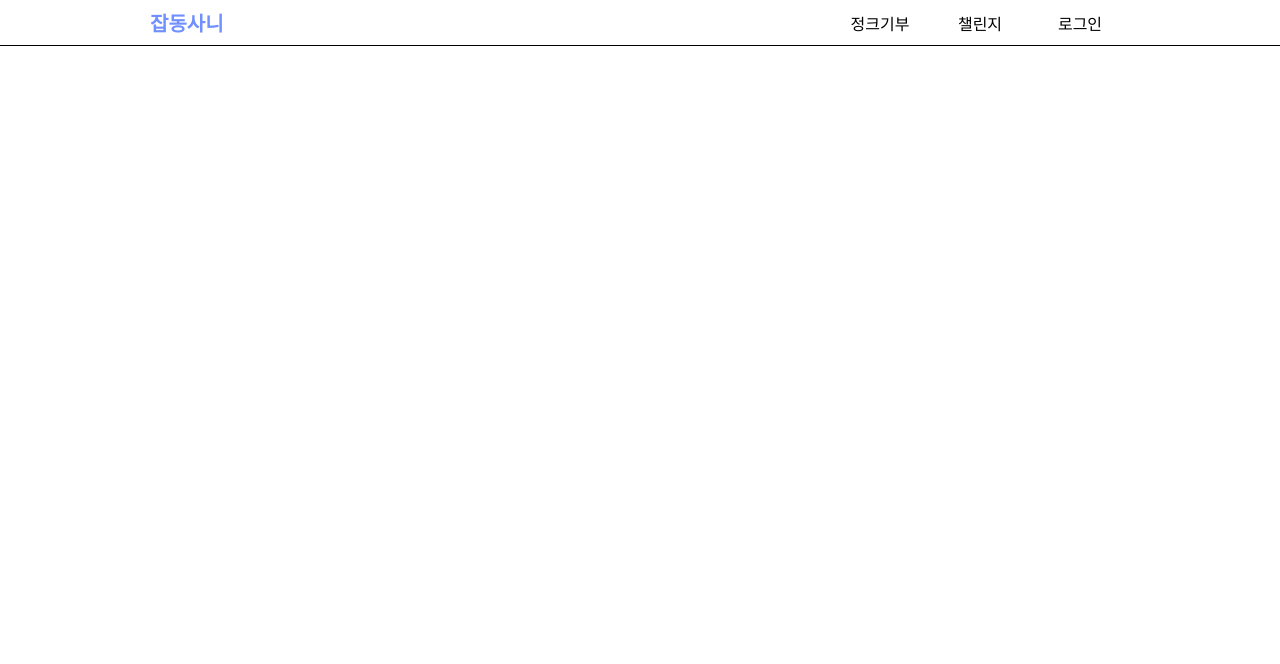
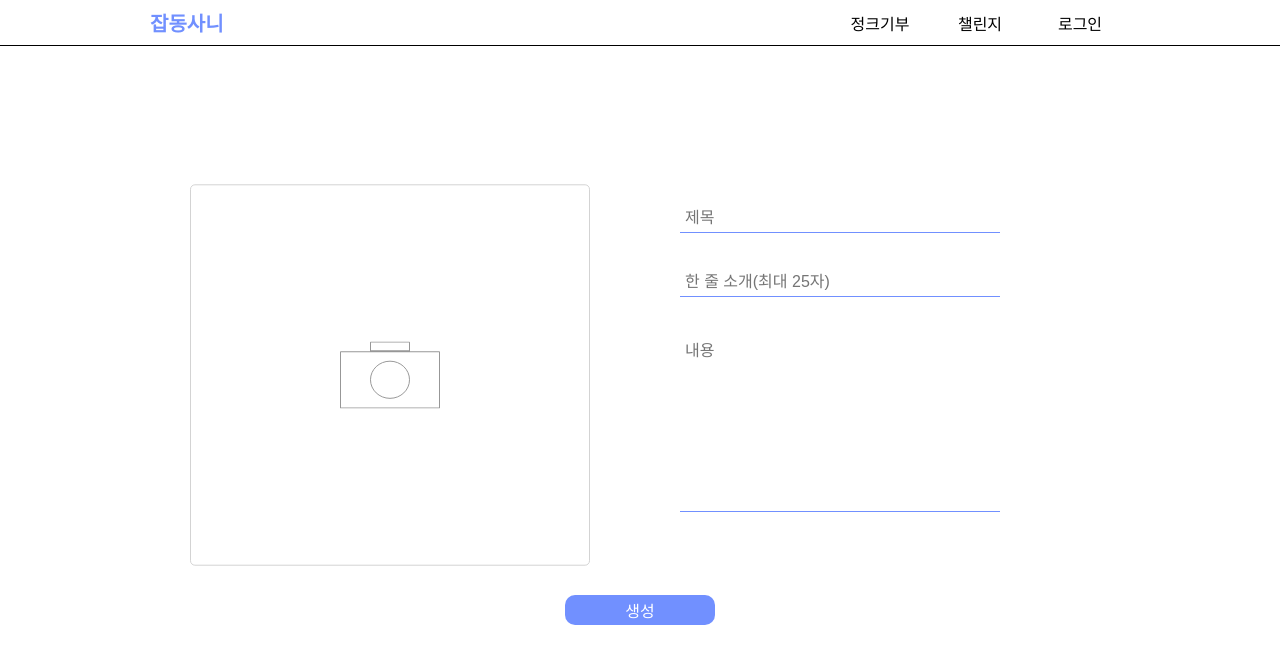
Before and after one commit to JobDongSani/JobDongSani_Frontend, a React (Create React App) app: page /cardAdd/1/1 in a window 1280 px wide. Before the commit this address had no page. Shown: the top 664 px of the page. Built offline with nearby package versions, Linux system fonts and the light colour scheme.

Commit message:
⚡️:: MainRouter

```diff
--- a/src/Router/MainRouter.tsx
+++ b/src/Router/MainRouter.tsx
@@ -1,7 +1,7 @@
 import React from 'react';
 import { Route, Routes } from 'react-router';
 import { BrowserRouter } from 'react-router-dom';
-import { Login, Register, Header, Donation, Challenge,ChallengeInfo } from '../components';
+import { Login, Register, Header, Donation, Challenge, ChallengeInfo, Home, ClubAdd } from '../components';
 
 const MainRouter = () => {
   return (
@@ -9,11 +9,14 @@ const MainRouter = () => {
         <BrowserRouter>
             <Header />
             <Routes>
+                <Route path="/" element={<Home />}/>
                 <Route path='/login' element={<Login/>}/>
                 <Route path='/register' element={<Register/>}/>
                 <Route path='/donation' element={<Donation/>}/>
                 <Route path='/challenge' element={<Challenge/>}/>
                 <Route path='/challenge/:id' element={<ChallengeInfo/>}/>
+                <Route path='/cardAdd/:type' element={<ClubAdd/>}/>
+                <Route path='/cardAdd/:type/:id' element={<ClubAdd/>}/>
             </Routes>
         </BrowserRouter>
     </>
```
